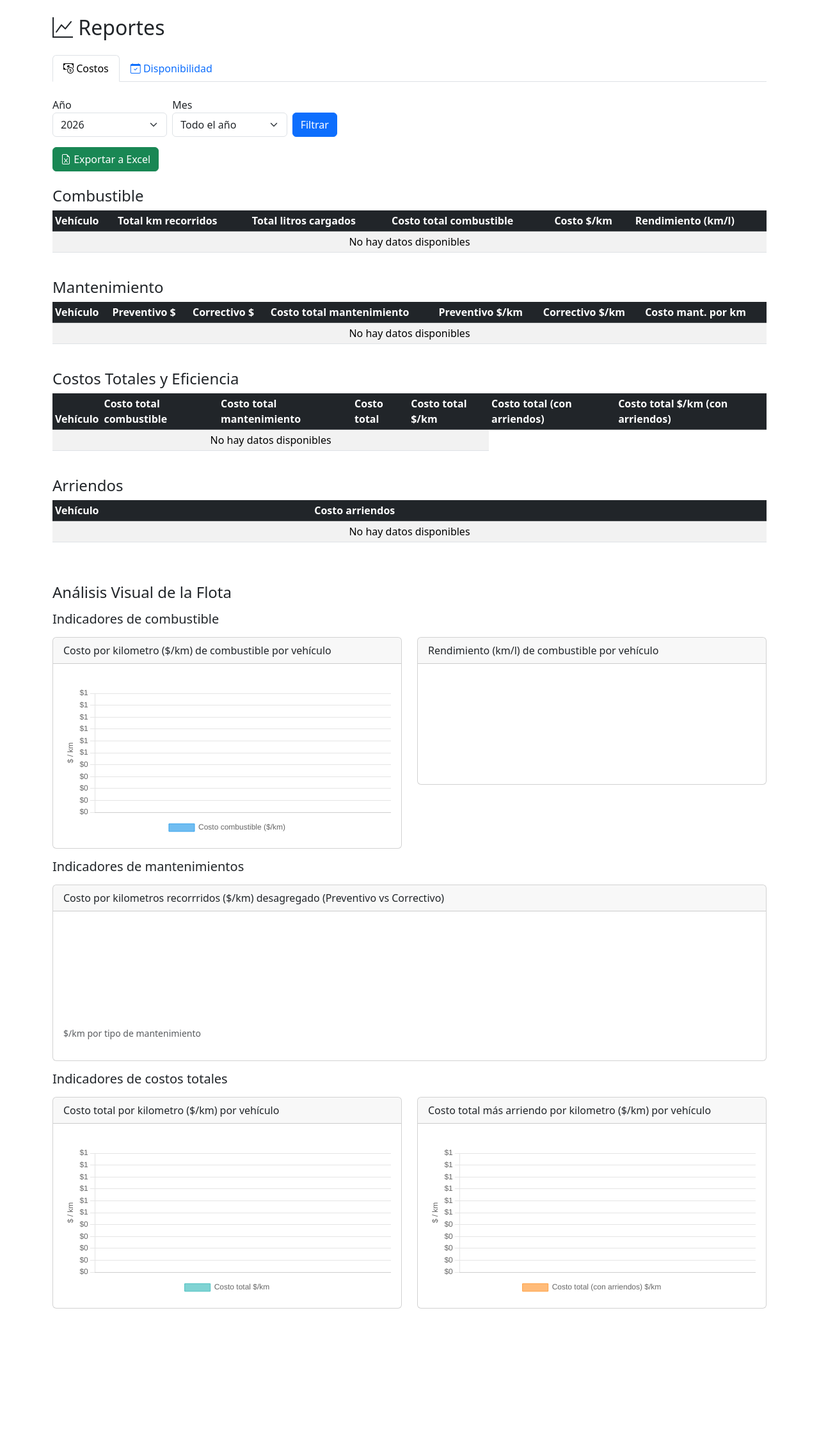
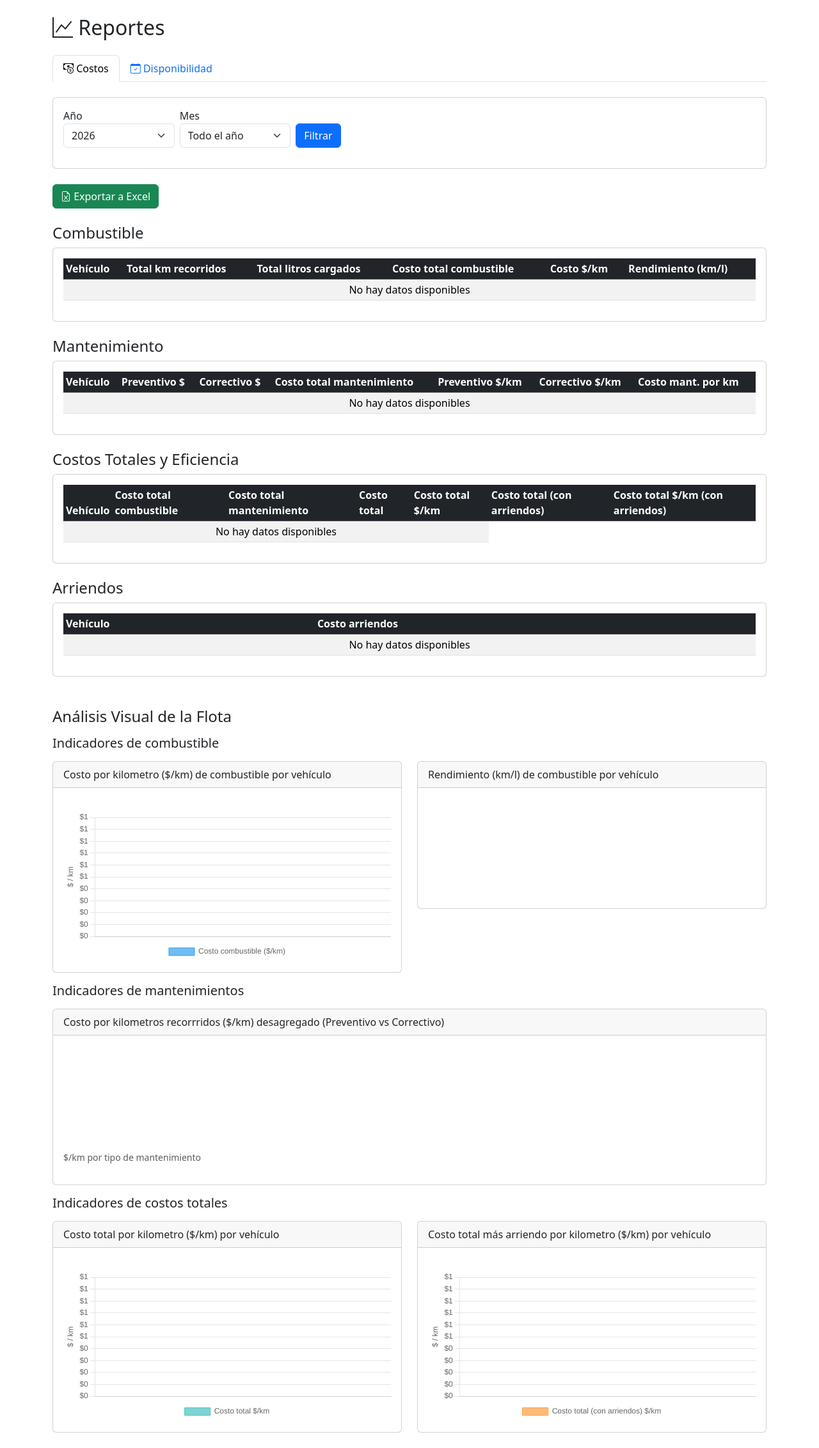
Before and after one commit to sergiodmartinezf/gestion_flota_hrn, a Django app: page /reportes/ in a window 1280 px wide. Shown: the whole page at 64% size. Before the commit the page ends 2046 px from the top, so only its background shows below. Run offline with Django 5.2, Linux system fonts and the light colour scheme; data that the repository does not hold is empty; a map, chart or similar area stays blank; some libraries are stand-ins or nearby versions.

Commit message:
ajuste menor de tablas

```diff
--- a/flota/templates/flota/listar_bitacoras.html
+++ b/flota/templates/flota/listar_bitacoras.html
@@ -91,7 +91,7 @@
                             <th>Conductor</th>
                             <th>Turno</th>
                             <th>Km Recorridos</th>
-                            <th>Estado</th>               <!-- Nueva columna -->
+                            <th>Estado</th>
                             <th>Acciones</th>
                         </tr>
                     </thead>
--- a/flota/templates/flota/reportes.html
+++ b/flota/templates/flota/reportes.html
@@ -101,6 +101,8 @@
         id="costos"
         role="tabpanel">
 
+        <div class="card mb-4">
+            <div class="card-body">
                 <form method="get" class="row g-2 mb-3 align-items-end">
                     <input type="hidden" name="tab" value="costos">
                     <div class="col-md-2">
@@ -133,6 +135,8 @@
                         <button type="submit" class="btn btn-primary">Filtrar</button>
                     </div>
                 </form>
+            </div>
+        </div>
 
         <div class="mb-3">
             <a href="?exportar=excel&tab=costos&amp;anio={{ anio_costos|unlocalize }}{% if mes_costos %}&amp;mes_costos={{ mes_costos }}{% endif %}" class="btn btn-success">
@@ -142,6 +146,8 @@
 
         <!-- Tabla Combustible -->
         <h4 class="mt-4">Combustible</h4>
+        <div class="card">
+            <div class="card-body">
                 <div class="table-responsive">
                     <table class="table table-striped table-sm">
                         <thead class="table-dark">
@@ -180,9 +186,13 @@
                         </tbody>
                     </table>
                 </div>
+            </div>
+        </div>
 
         <!-- Tabla Mantenimiento -->
         <h4 class="mt-4">Mantenimiento</h4>
+        <div class="card">
+            <div class="card-body">
                 <div class="table-responsive">
                     <table class="table table-striped table-sm">
                         <thead class="table-dark">
@@ -221,9 +231,13 @@
                         </tbody>
                     </table>
                 </div>
+            </div>
+        </div>
 
         <!-- Tabla Totales / Eficiencia -->
         <h4 class="mt-4">Costos Totales y Eficiencia</h4>
+        <div class="card">
+            <div class="card-body">
                 <div class="table-responsive">
                     <table class="table table-striped table-sm">
                         <thead class="table-dark">
@@ -266,9 +280,13 @@
                         </tbody>
                     </table>
                 </div>
+            </div>
+        </div>
 
         <!-- Tabla Arriendos -->
         <h4 class="mt-4">Arriendos</h4>
+        <div class="card">
+            <div class="card-body">
                 <div class="table-responsive">
                     <table class="table table-striped table-sm">
                         <thead class="table-dark">
@@ -288,6 +306,8 @@
                             {% endfor %}
                         </tbody>
                     </table>
+                </div>
+            </div>
         </div>
 
         <!-- SECCIÓN DE GRÁFICOS DE COSTOS -->
@@ -353,6 +373,9 @@
     <div class="tab-pane fade {% if active_tab == 'disponibilidad' %}show active{% endif %}"
          id="disponibilidad"
          role="tabpanel">
+
+        <div class="card mb-4">
+            <div class="card-body">
                 <form method="get" class="row g-3 mb-4">
                     <input type="hidden" name="tab" value="disponibilidad">
                     <div class="col-md-2">
@@ -385,6 +408,8 @@
                         <button type="submit" class="btn btn-primary">Filtrar</button>
                     </div>
                 </form>
+            </div>
+        </div>
 
         <div class="mb-3">
             <a href="?exportar=excel&tab=disponibilidad&anio_disp={{ anio_disp|unlocalize }}{% if mes_disp %}&mes_disp={{ mes_disp }}{% endif %}" class="btn btn-success">
@@ -392,6 +417,8 @@
             </a>
         </div>
 
+        <div class="card">
+            <div class="card-body">
                 <div class="table-responsive">
                     <table class="table table-striped table-hover">
                         <thead class="table-dark">
@@ -434,6 +461,8 @@
                         </tbody>
                     </table>
                 </div>
+            </div>
+        </div>
 
         <!-- GRÁFICO EXCLUSIVO DE DISPONIBILIDAD -->
         <div class="row mt-5">
```
Lines whose indentation alone changed are shown as unchanged.
